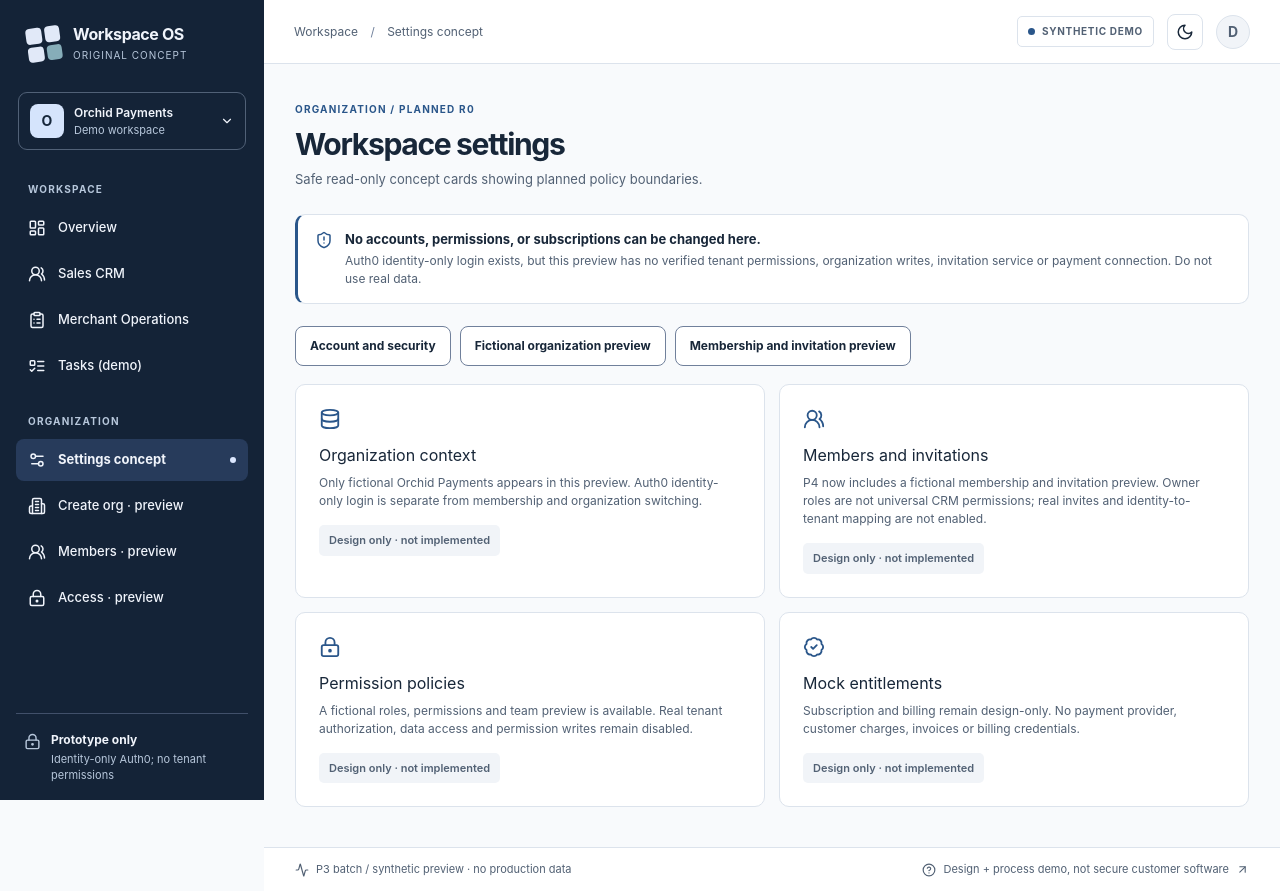
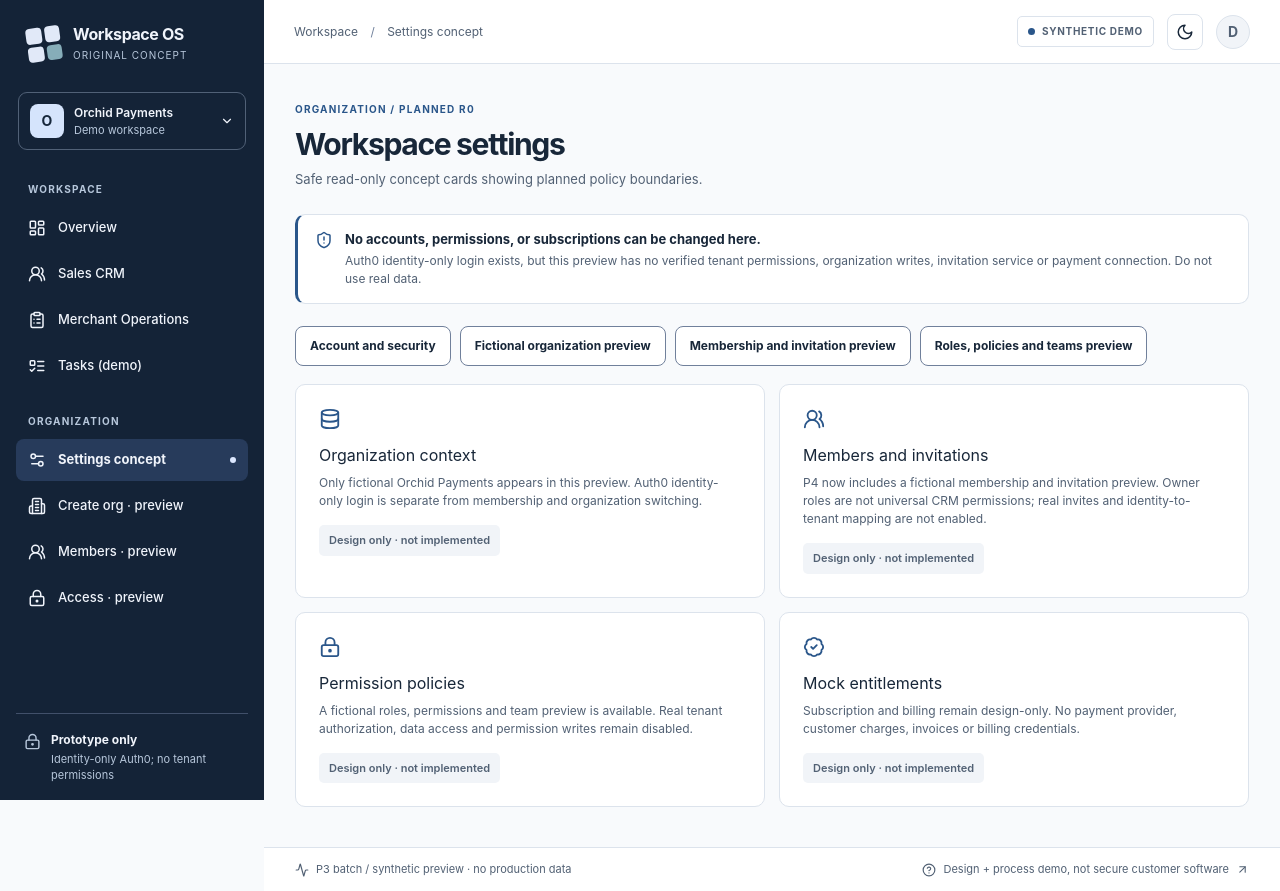
Before and after one commit to owaisprog/Zoho-Clone, a Next.js app in the folder frontend/: page /app/settings in a window 1280 px wide. Built offline with nearby package versions, Linux system fonts and the light colour scheme.

Commit message:
feat(P4.12-15): link fictional access and team preview in workspace navigation

```diff
--- a/frontend/src/app/app/settings/page.tsx
+++ b/frontend/src/app/app/settings/page.tsx
@@ -45,6 +45,7 @@ export default function SettingsConceptPage() {
         <Link className="btn" href="/account">Account and security</Link>
         <Link className="btn" href="/app/organization/new">Fictional organization preview</Link>
         <Link className="btn" href="/app/organization/memberships">Membership and invitation preview</Link>
+        <Link className="btn" href="/app/organization/access">Roles, policies and teams preview</Link>
       </div>
       <div className="settings-grid">
         {sections.map(({ title, body, icon: Icon }) => (
```
